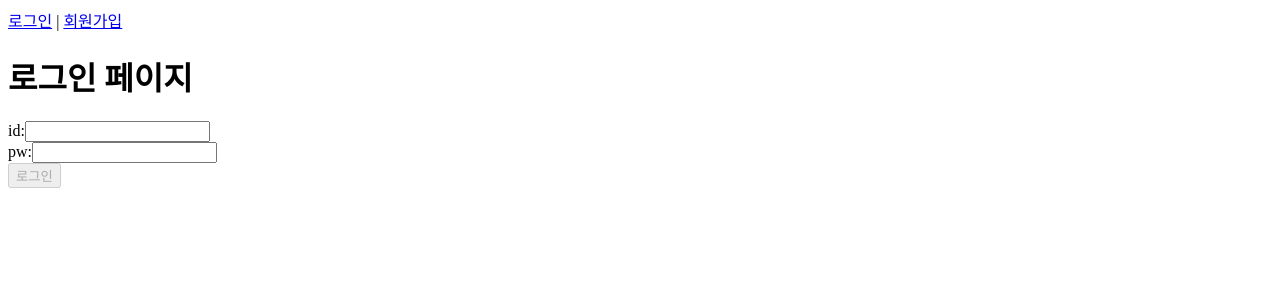
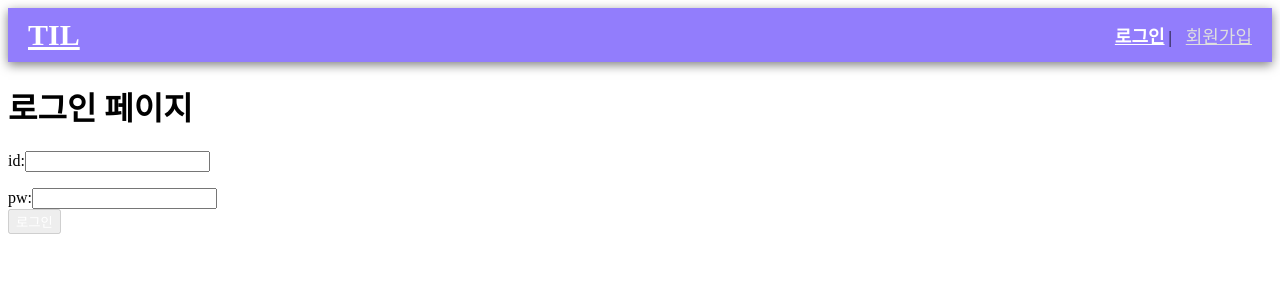
Before and after one commit to twosom/vue-master, a Vue app: page /login in a window 1280 px wide. Shown: the top 300 px of the page. Built offline with nearby package versions, Linux system fonts and the light colour scheme.

Commit message:
스타일링 적용

```diff
--- a/src/App.vue
+++ b/src/App.vue
@@ -16,4 +16,7 @@ export default {
 };
 </script>
 
-<style scoped></style>
+<style scoped>
+@import "css/common.css";
+@import "css/reset.css";
+</style>
--- a/src/components/LoginForm.vue
+++ b/src/components/LoginForm.vue
@@ -1,17 +1,31 @@
 <template>
-  <form @submit.prevent="submitForm">
+  <div class="contents">
+    <div class="form-wrapper form-wrapper-sm">
+      <form @submit.prevent="submitForm" class="form">
         <div>
           <label for="username">id:</label>
           <input type="text" id="username" v-model="username">
+          <p class="validation-text">
+            <span class="warning" v-if="!isUsernameValid && username">
+              이메일 주소를 입력해주세요.
+            </span>
+          </p>
         </div>
 
         <div>
           <label for="password">pw:</label>
           <input type="text" id="password" v-model="password">
         </div>
-    <button :disabled="!isUsernameValid || !password" type="submit">로그인</button>
-    <p>{{ logMessage }}</p>
+        <button
+            :disabled="!isUsernameValid || !password"
+            type="submit"
+            class="btn"
+        >로그인
+        </button>
+        <p class="log">{{ logMessage }}</p>
       </form>
+    </div>
+  </div>
 </template>
 
 <script>
@@ -61,5 +75,7 @@ export default {
 </script>
 
 <style scoped>
-
+.btn {
+  color: white;
+}
 </style>
--- a/src/components/SignUpForm.vue
+++ b/src/components/SignUpForm.vue
@@ -1,5 +1,7 @@
 <template>
-  <form @submit.prevent="submitForm">
+  <div class="contents">
+    <div class="form-wrapper form-wrapper-sm">
+      <form @submit.prevent="submitForm" class="form">
         <div>
           <label for="username">id:</label>
           <input type="text" id="username" v-model="username">
@@ -15,9 +17,15 @@
           <input type="text" id="nickname" v-model="nickname">
         </div>
 
-    <button :disabled="!isValidUsername || !this.password || !this.nickname" type="submit">회원 가입</button>
-    <p>{{ logMessage }}</p>
+        <button
+            :disabled="!isValidUsername || !this.password || !this.nickname" type="submit"
+            class="btn"
+        >회원 가입</button>
+        <p class="log">{{ logMessage }}</p>
       </form>
+    </div>
+  </div>
+
 </template>
 
 <script>
@@ -63,5 +71,7 @@ export default {
 </script>
 
 <style scoped>
-
+.btn {
+  color: white;
+}
 </style>
--- a/src/components/common/AppHeader.vue
+++ b/src/components/common/AppHeader.vue
@@ -1,8 +1,15 @@
 <template>
   <header>
-    <router-link to="/login">로그인</router-link>
-    |
-    <router-link to="/signup">회원가입</router-link>
+    <div>
+      <router-link to="/" class="logo">
+        TIL
+      </router-link>
+    </div>
+    <div class="navigations">
+      <router-link to="/login">로그인</router-link>
+      |
+      <router-link to="/signup">회원가입</router-link>
+    </div>
   </header>
 </template>
 
@@ -11,5 +18,44 @@ export default {}
 </script>
 
 <style scoped>
+header {
+  display: flex;
+  justify-content: space-between;
+  align-items: center;
+  padding: 10px 20px;
+  background-color: #927dfc;
+  z-index: 2;
+  box-shadow: 0 3px 10px rgba(0, 0, 0, 0.5);
+}
 
+a {
+  color: #dedede;
+  font-size: 18px;
+}
+
+a.logo {
+  font-size: 30px;
+  font-weight: 900;
+  color: white;
+}
+
+.logo > span {
+  font-size: 14px;
+  font-weight: normal;
+}
+
+.navigations a {
+  margin-left: 10px;
+}
+
+.fixed {
+  position: fixed;
+  top: 0;
+  width: 100%;
+}
+
+a.router-link-exact-active {
+  color: white;
+  font-weight: bold;
+}
 </style>
--- /dev/null
+++ b/src/css/common.css
@@ -0,0 +1,137 @@
+body {
+    background: #F7F6F9;
+}
+
+.app {
+    position: relative;
+    width: 100%;
+    height: 100%;
+    font-size: 1.4rem;
+}
+
+.app-contents {
+    height: calc(100% - 64px - 102px);
+}
+
+h1 {
+    text-align: center;
+    font-weight: 100;
+}
+
+/*--- LINK ---*/
+a {
+    color: #364f6b;
+    text-decoration: none;
+}
+
+a:hover {
+    color: #3fc1c9;
+}
+
+/*--- LAYOUT ---*/
+.contents {
+    max-width: 1020px;
+    margin: 0 auto;
+    padding: 0 5px;
+    width: 100%;
+}
+
+/*--- HEADER ---*/
+.page-header {
+    font-size: 45px;
+    font-weight: 600;
+    color: #456155;
+    padding: 30px 5px 15px;
+}
+
+/*--- FORM ---*/
+.form-container {
+    display: flex;
+    align-items: center;
+}
+
+.form-wrapper {
+    display: flex;
+    background: white;
+    -webkit-box-shadow: 0 20px 20px rgba(0, 0, 0, 0.08);
+    box-shadow: 0 20px 20px rgba(0, 0, 0, 0.08);
+    border-radius: 3px;
+    padding: 15px 15px;
+}
+
+.form-wrapper.form-wrapper-sm {
+    max-width: 500px;
+    margin: 40px auto;
+}
+
+.form-wrapper-sm .page-header {
+    padding: 0px 0 20px;
+}
+
+.form {
+    width: 460px;
+    height: 100%;
+}
+
+.form .validation-text {
+    margin-top: -0.5rem;
+    margin-bottom: 0.5rem;
+    font-size: 1rem;
+    display: flex;
+    flex-direction: row-reverse;
+    justify-content: space-between;
+}
+
+.form label {
+    width: 100%;
+    display: block;
+    margin-bottom: 0.5rem;
+    color: #364f6b;
+    font-size: 90%;
+}
+
+.form input,
+.form textarea {
+    font-family: inherit;
+    font-size: 100%;
+    width: 100%;
+    border: 1px solid #dae1e7;
+    box-shadow: 0 2px 4px 0 rgba(0, 0, 0, .1);
+    padding: 0.5rem 0.75rem;
+    margin-bottom: 1rem;
+}
+
+.form input.valid {
+    border: 1px solid #21b314;
+}
+
+.form input.invalid {
+    border: 1px solid red;
+}
+
+.form div:nth-last-child(2) {
+    margin-bottom: 0.5rem;
+}
+
+.btn {
+    background: #FE9616;
+    padding: 0.5rem 1.5rem;
+    font-weight: 700;
+    border-radius: .25rem;
+    border: 0 solid #dae1e7;
+}
+
+.btn.disabled {
+    opacity: 0.5;
+    cursor: not-allowed;
+}
+
+.log {
+    color: #ff4057;
+    font-size: 1rem;
+    text-align: center;
+}
+
+.warning {
+    color: #ff4057;
+}
--- /dev/null
+++ b/src/css/reset.css
@@ -0,0 +1,46 @@
+html,
+body {
+    height: 100%;
+    margin: 0;
+    padding: 0;
+    border: 0;
+    font-size: 100%;
+    font: inherit;
+    vertical-align: baseline;
+    font-family: 'Spoqa Han Sans', 'Sans-serif';
+}
+
+h1,
+p,
+ul {
+    margin: 0;
+    padding: 0;
+}
+
+input,
+select,
+textarea {
+    border: 0;
+    padding: 0;
+    margin: 0;
+    background: transparent;
+    resize: none;
+}
+
+li {
+    list-style: none;
+}
+
+button {
+    font-family: inherit;
+    font-size: 90%;
+    margin: 0;
+    cursor: pointer;
+}
+
+*,
+*:after,
+*:before {
+    box-sizing: border-box;
+    font-family: 'Spoqa Han Sans', 'Sans-serif';
+}
--- a/src/views/LoginPage.vue
+++ b/src/views/LoginPage.vue
@@ -1,6 +1,6 @@
 <template>
   <div>
-    <h1>로그인 페이지</h1>
+    <h1 class="page-header">로그인 페이지</h1>
     <LoginForm></LoginForm>
   </div>
 </template>
@@ -14,5 +14,6 @@ export default {
   }
 };
 </script>
+<style scoped>
 
-<style scoped></style>
+</style>
--- a/src/views/SignupPage.vue
+++ b/src/views/SignupPage.vue
@@ -1,6 +1,6 @@
 <template>
   <div>
-    <h1>회원 가입 페이지</h1>
+    <h1 class="page-header">회원 가입 페이지</h1>
     <SignUpForm></SignUpForm>
   </div>
 </template>
```
Lines whose indentation alone changed are shown as unchanged.
